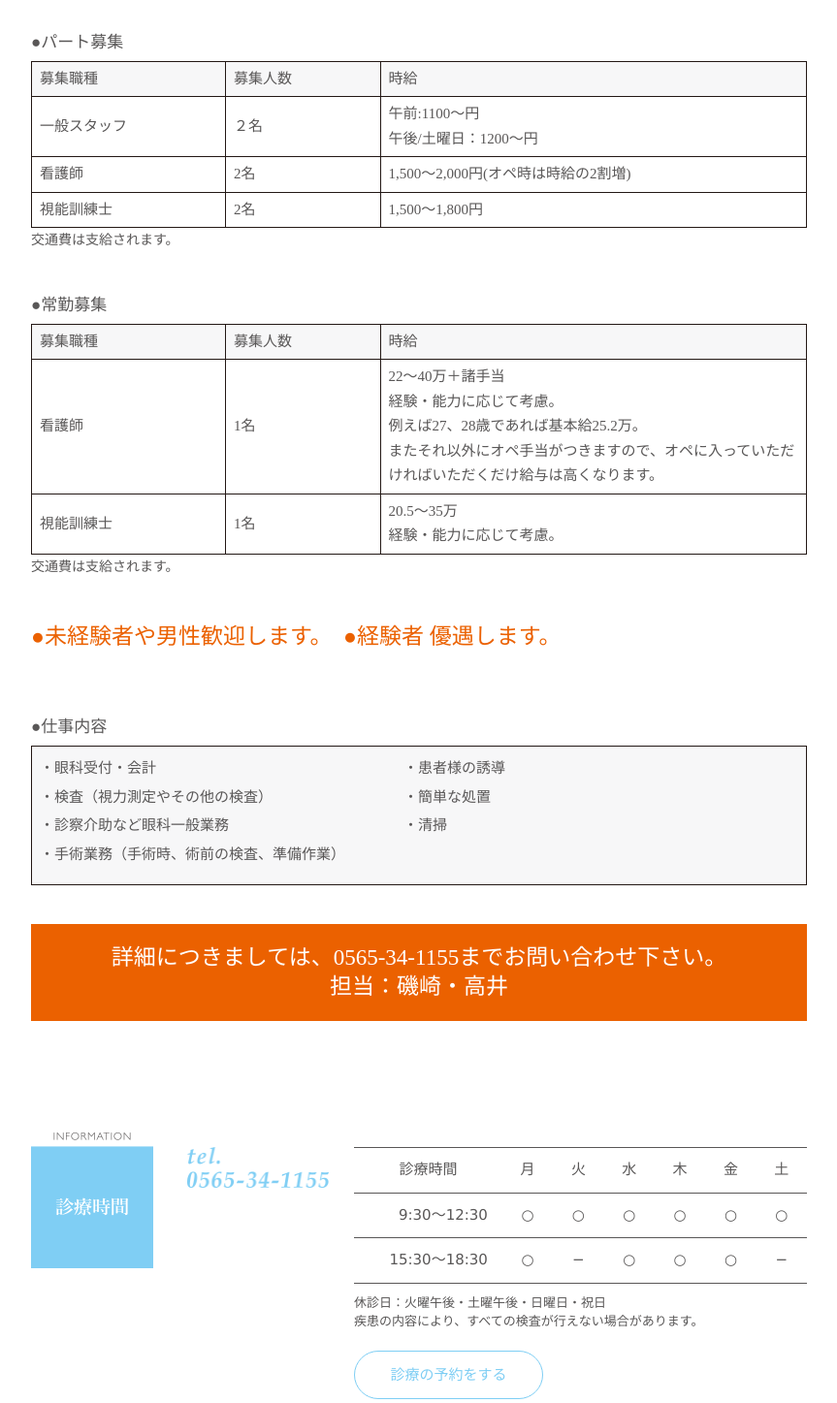
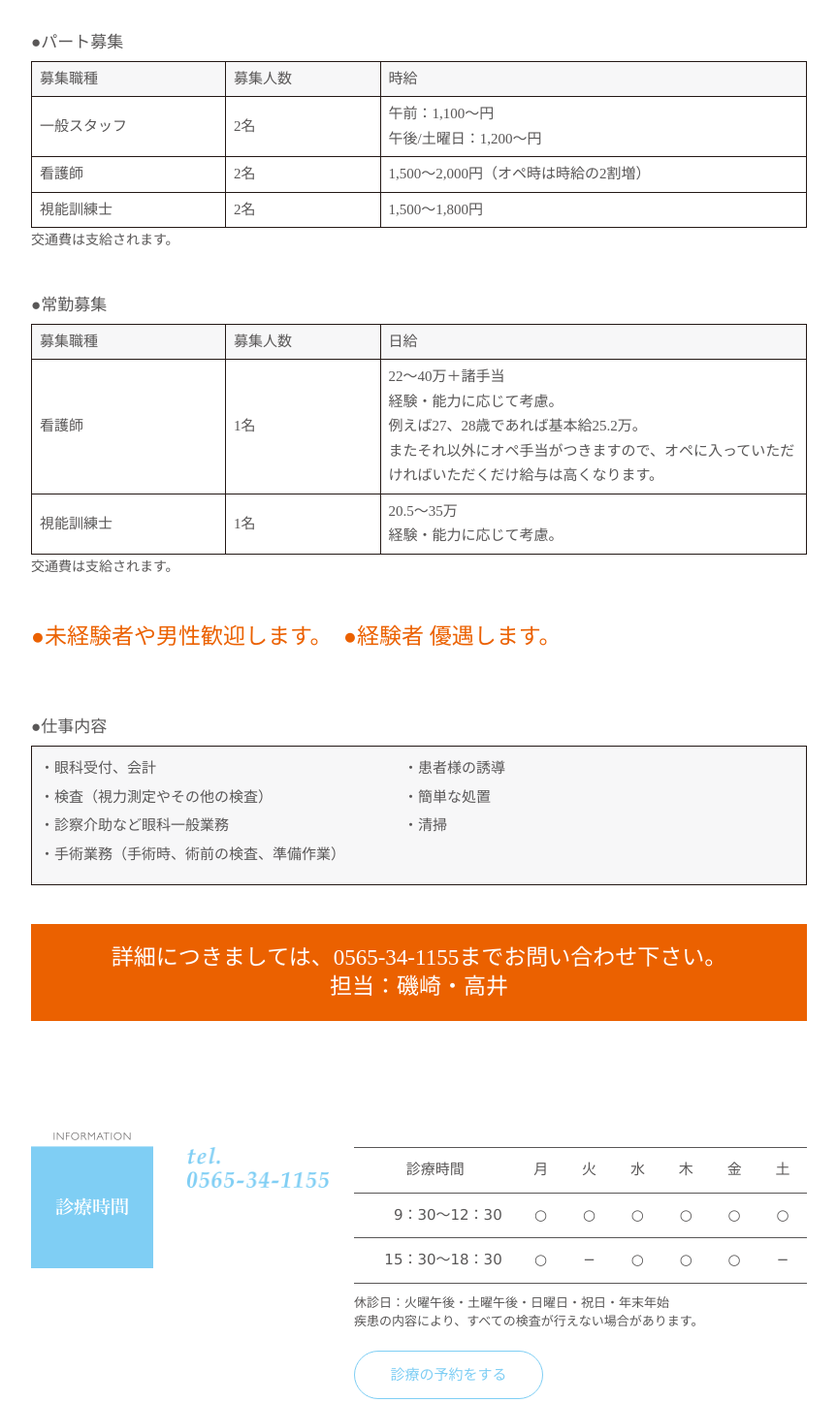
Before and after one commit to wataru-naba/fukami_ganka, a PHP site: page /recruit.html in a window 1280 px wide. Shown: the part 796-2243 px from the top of the page at 97% size, without its empty margins (208-1071 px from the left). Run offline with PHP 8.4, Linux system fonts and the light colour scheme.

Commit message:
休診日修正

```diff
--- a/css/sub.css
+++ b/css/sub.css
@@ -106,9 +106,10 @@ a.b_link{background:#7ecef4;display:inline-block;color:#fff;font-size:1.3rem;tex
 @media screen and (max-width: 640px) {
 	.block_recruit {
 		overflow-x: auto;
+		padding-bottom: 20px;
 	  }
 	  .tbl-recruit {
 		min-width: 640px;
-		margin: 0 10px 50px;
 	  }
+
 }
--- a/goaisatsu.html
+++ b/goaisatsu.html
@@ -117,7 +117,7 @@
 				</tr>
 				</tbody>
 			</table>
-			<p class="shinryo_mes">休診日：火曜午後・土曜午後・日曜日・祝日<br>疾患の内容により、すべての検査が行えない場合があります。</p>
+			<p class="shinryo_mes">休診日：火曜午後・土曜午後・日曜日・祝日・年末年始<br>疾患の内容により、すべての検査が行えない場合があります。</p>
 			<a href="./rsvapp" class="b_yoyaku">診療の予約をする</a>
 		</div>
 	</div>
--- a/ishi.html
+++ b/ishi.html
@@ -16,6 +16,7 @@
 <link rel="stylesheet" href="./css/sub.css">
 <link rel="stylesheet" href="./css/contents.css">
 <script src="https://ajax.googleapis.com/ajax/libs/jquery/3.3.1/jquery.min.js"></script>
+
 </head>
 <body>
 
@@ -159,7 +160,7 @@
 				</tr>
 				</tbody>
 			</table>
-			<p class="shinryo_mes">休診日：火曜午後・土曜午後・日曜日・祝日<br>疾患の内容により、すべての検査が行えない場合があります。</p>
+			<p class="shinryo_mes">休診日：火曜午後・土曜午後・日曜日・祝日・年末年始<br>疾患の内容により、すべての検査が行えない場合があります。</p>
 			<a href="./rsvapp" class="b_yoyaku">診療の予約をする</a>
 		</div>
 	</div>
--- a/myopine.html
+++ b/myopine.html
@@ -163,7 +163,7 @@
 				</tr>
 				</tbody>
 			</table>
-			<p class="shinryo_mes">定休日：土曜午後・日曜日・祝日<br>疾患の内容により、すべての検査が行えない場合があります。</p>
+			<p class="shinryo_mes">休診日：火曜午後・土曜午後・日曜日・祝日・年末年始<br>疾患の内容により、すべての検査が行えない場合があります。</p>
 		</div>
 	</div>
 </div>
--- a/yoyaku.html
+++ b/notUpload/yoyaku.html
@@ -103,7 +103,7 @@
 				</tr>
 				</tbody>
 			</table>
-			<p class="shinryo_mes">休診日：火曜午後・土曜午後・日曜日・祝日<br>疾患の内容により、すべての検査が行えない場合があります。</p>
+			<p class="shinryo_mes">休診日：火曜午後・土曜午後・日曜日・祝日・年末年始<br>疾患の内容により、すべての検査が行えない場合があります。</p>
 			<a href="../rsvapp" class="b_yoyaku">診療の予約をする</a>
 		</div>
 	</div>
--- a/ortho.html
+++ b/ortho.html
@@ -226,7 +226,7 @@
 				</tr>
 				</tbody>
 			</table>
-			<p class="shinryo_mes">定休日：土曜午後・日曜日・祝日<br>疾患の内容により、すべての検査が行えない場合があります。</p>
+			<p class="shinryo_mes">休診日：火曜午後・土曜午後・日曜日・祝日・年末年始<br>疾患の内容により、すべての検査が行えない場合があります。</p>
 		</div>
 	</div>
 </div>
--- a/ortho_about.html
+++ b/ortho_about.html
@@ -222,7 +222,7 @@
 				</tr>
 				</tbody>
 			</table>
-			<p class="shinryo_mes">定休日：土曜午後・日曜日・祝日<br>疾患の内容により、すべての検査が行えない場合があります。</p>
+			<p class="shinryo_mes">休診日：火曜午後・土曜午後・日曜日・祝日・年末年始<br>疾患の内容により、すべての検査が行えない場合があります。</p>
 		</div>
 	</div>
 </div>
--- a/ortho_cost.html
+++ b/ortho_cost.html
@@ -224,7 +224,7 @@
 				</tr>
 				</tbody>
 			</table>
-			<p class="shinryo_mes">定休日：土曜午後・日曜日・祝日<br>疾患の内容により、すべての検査が行えない場合があります。</p>
+			<p class="shinryo_mes">休診日：火曜午後・土曜午後・日曜日・祝日・年末年始<br>疾患の内容により、すべての検査が行えない場合があります。</p>
 		</div>
 	</div>
 </div>
--- a/ortho_merit-demerit.html
+++ b/ortho_merit-demerit.html
@@ -201,7 +201,7 @@
 				</tr>
 				</tbody>
 			</table>
-			<p class="shinryo_mes">定休日：土曜午後・日曜日・祝日<br>疾患の内容により、すべての検査が行えない場合があります。</p>
+			<p class="shinryo_mes">休診日：火曜午後・土曜午後・日曜日・祝日・年末年始<br>疾患の内容により、すべての検査が行えない場合があります。</p>
 		</div>
 	</div>
 </div>
--- a/ortho_qa.html
+++ b/ortho_qa.html
@@ -145,7 +145,7 @@
 				</tr>
 				</tbody>
 			</table>
-			<p class="shinryo_mes">定休日：土曜午後・日曜日・祝日<br>疾患の内容により、すべての検査が行えない場合があります。</p>
+			<p class="shinryo_mes">休診日：火曜午後・土曜午後・日曜日・祝日・年末年始<br>疾患の内容により、すべての検査が行えない場合があります。</p>
 		</div>
 	</div>
 </div>
--- a/recruit.html
+++ b/recruit.html
@@ -24,7 +24,7 @@
 <header class="sub_header mincho fix on">
 	<div class="inner">
 		<div class="sub_logo"><h1><a href="./index.php"><img src="./images/logo.svg" alt="深見眼科" width="178"></a></h1></div>
-		<div class="sp_tel"><a href="tel:0565-34-1155"><i class="icon-phone-circled"></i></a></div>
+		<div class="sp_tel"><a href="tel：0565-34-1155"><i class="icon-phone-circled"></i></a></div>
 		<div class="nav_wrap">
 			<div class="h_tel">tel.0565-34-1155</div>
 			<div class="sub_nav">
@@ -72,13 +72,13 @@
 				</tr>
 				<tr>
 				<td>一般スタッフ</td>
-				<td>２名</td>
-				<td>午前:1100〜円<br/>午後/土曜日：1200～円</td>
+				<td>2名</td>
+				<td>午前：1,100〜円<br/>午後/土曜日：1,200～円</td>
 				</tr>
 				<tr>
 				<td>看護師</td>
 				<td>2名</td>
-				<td>1,500～2,000円(オペ時は時給の2割増)</td>
+				<td>1,500～2,000円（オペ時は時給の2割増）</td>
 				</tr>
 				<tr class="last">
 				<td>視能訓練士</td>
@@ -94,7 +94,7 @@
 				<tr class="thead">
 				<th>募集職種</th>
 				<th>募集人数</th>
-				<th>時給</th>
+				<th>日給</th>
 				</tr>
 				<tr>
 				<td>看護師</td>
@@ -124,7 +124,7 @@
 				<dl>
 					<dd>
 						<ul>
-							<li>眼科受付・会計</li>
+							<li>眼科受付、会計</li>
 							<li>検査（視力測定やその他の検査）</li>
 							<li>診察介助など眼科一般業務</li>
 							<li>手術業務（手術時、術前の検査、準備作業）</li>
@@ -174,7 +174,7 @@
 				</thead>
 				<tbody>
 				<tr>
-					<td>9:30〜12:30</td>
+					<td>9：30〜12：30</td>
 					<td>○</td>
 					<td>○</td>
 					<td>○</td>
@@ -183,7 +183,7 @@
 					<td>○</td>
 				</tr>
 				<tr>
-					<td>15:30〜18:30</td>
+					<td>15：30〜18：30</td>
 					<td>○</td>
 					<td>−</td>
 					<td>○</td>
@@ -193,7 +193,7 @@
 				</tr>
 				</tbody>
 			</table>
-			<p class="shinryo_mes">休診日：火曜午後・土曜午後・日曜日・祝日<br>疾患の内容により、すべての検査が行えない場合があります。</p>
+			<p class="shinryo_mes">休診日：火曜午後・土曜午後・日曜日・祝日・年末年始<br>疾患の内容により、すべての検査が行えない場合があります。</p>
 			<a href="./rsvapp" class="b_yoyaku">診療の予約をする</a>
 		</div>
 	</div>
--- a/shinryou.html
+++ b/shinryou.html
@@ -155,7 +155,7 @@
 				</tr>
 				</tbody>
 			</table>
-			<p class="shinryo_mes">休診日：火曜午後・土曜午後・日曜日・祝日<br>疾患の内容により、すべての検査が行えない場合があります。</p>
+			<p class="shinryo_mes">休診日：火曜午後・土曜午後・日曜日・祝日・年末年始<br>疾患の内容により、すべての検査が行えない場合があります。</p>
 			<a href="./rsvapp" class="b_yoyaku">診療の予約をする</a>
 		</div>
 	</div>
--- a/shisetsu.html
+++ b/shisetsu.html
@@ -131,7 +131,7 @@
 				</tr>
 				</tbody>
 			</table>
-			<p class="shinryo_mes">休診日：火曜午後・土曜午後・日曜日・祝日<br>疾患の内容により、すべての検査が行えない場合があります。</p>
+			<p class="shinryo_mes">休診日：火曜午後・土曜午後・日曜日・祝日・年末年始<br>疾患の内容により、すべての検査が行えない場合があります。</p>
 			<a href="./rsvapp" class="b_yoyaku">診療の予約をする</a>
 		</div>
 	</div>
--- a/shourei.html
+++ b/shourei.html
@@ -106,7 +106,7 @@
 				</tr>
 				</tbody>
 			</table>
-			<p class="shinryo_mes">休診日：火曜午後・土曜午後・日曜日・祝日<br>疾患の内容により、すべての検査が行えない場合があります。</p>
+			<p class="shinryo_mes">休診日：火曜午後・土曜午後・日曜日・祝日・年末年始<br>疾患の内容により、すべての検査が行えない場合があります。</p>
 			<a href="./rsvapp" class="b_yoyaku">診療の予約をする</a>
 		</div>
 	</div>
```
Also changed, not shown: notUpload/news.html (renamed from single.html, +16 -9 lines), notUpload/single.html (renamed from news.html, +9 -16 lines).
